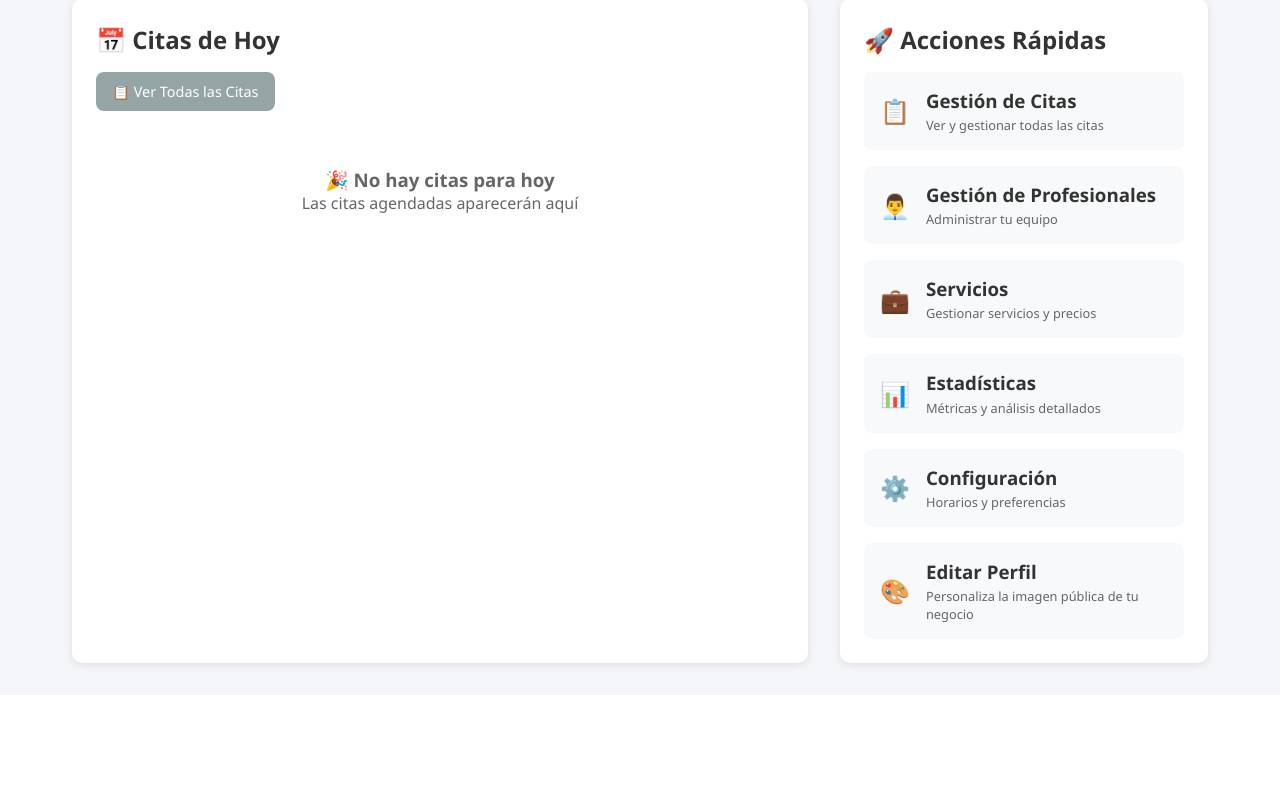
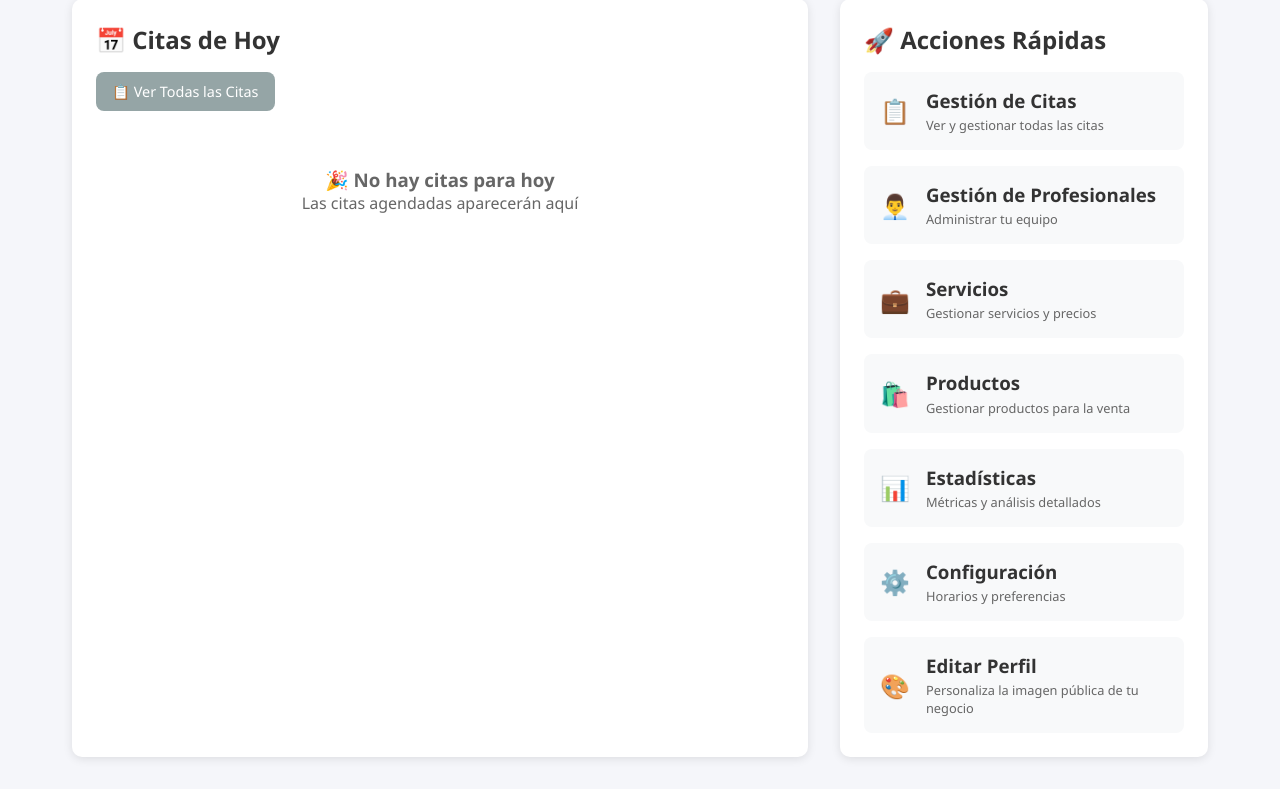
Before and after one commit to DanielPaezR/Wabot, a Flask app: template services/wabot_chat/templates/negocio/dashboard.html in a window 1280 px wide. Shown: the part 424-1213 px from the top of the page. Before the commit the page ends 1095 px from the top, so only its background shows below. Run offline with Flask 3, Linux system fonts and the light colour scheme; the template is opened without the code that fills it, so the values that code supplies are empty; some libraries are stand-ins or nearby versions.

Commit message:
feat: agregar botón de productos en dashboard del negocio

```diff
--- a/services/wabot_chat/templates/negocio/dashboard.html
+++ b/services/wabot_chat/templates/negocio/dashboard.html
@@ -511,6 +511,15 @@
                         </div>
                     </a>
 
+                    <!-- NUEVO: Botón Productos -->
+                    <a href="{{ url_for('negocio_productos') }}" class="nav-card">
+                        <div class="nav-icon">🛍️</div>
+                        <div class="nav-text">
+                            <h3>Productos</h3>
+                            <p>Gestionar productos para la venta</p>
+                        </div>
+                    </a>
+
                     <a href="{{ url_for('negocio_estadisticas') }}" class="nav-card">
                         <div class="nav-icon">📊</div>
                         <div class="nav-text">
@@ -527,7 +536,6 @@
                         </div>
                     </a>
 
-                    <!-- NUEVO: Botón Editar Perfil (reemplaza Plantillas) -->
                     <a href="{{ url_for('negocio_editor_visual') }}" class="nav-card">
                         <div class="nav-icon">🎨</div>
                         <div class="nav-text">
```
